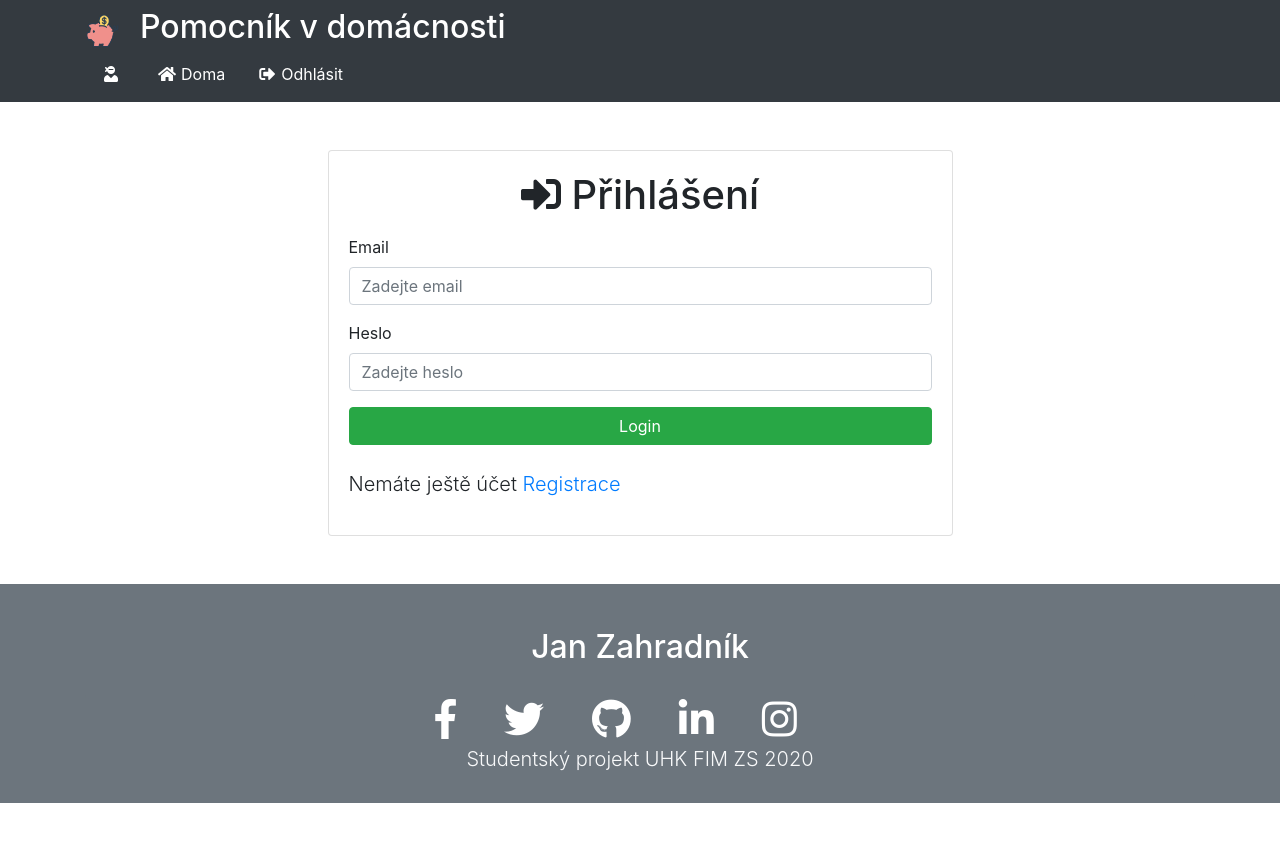
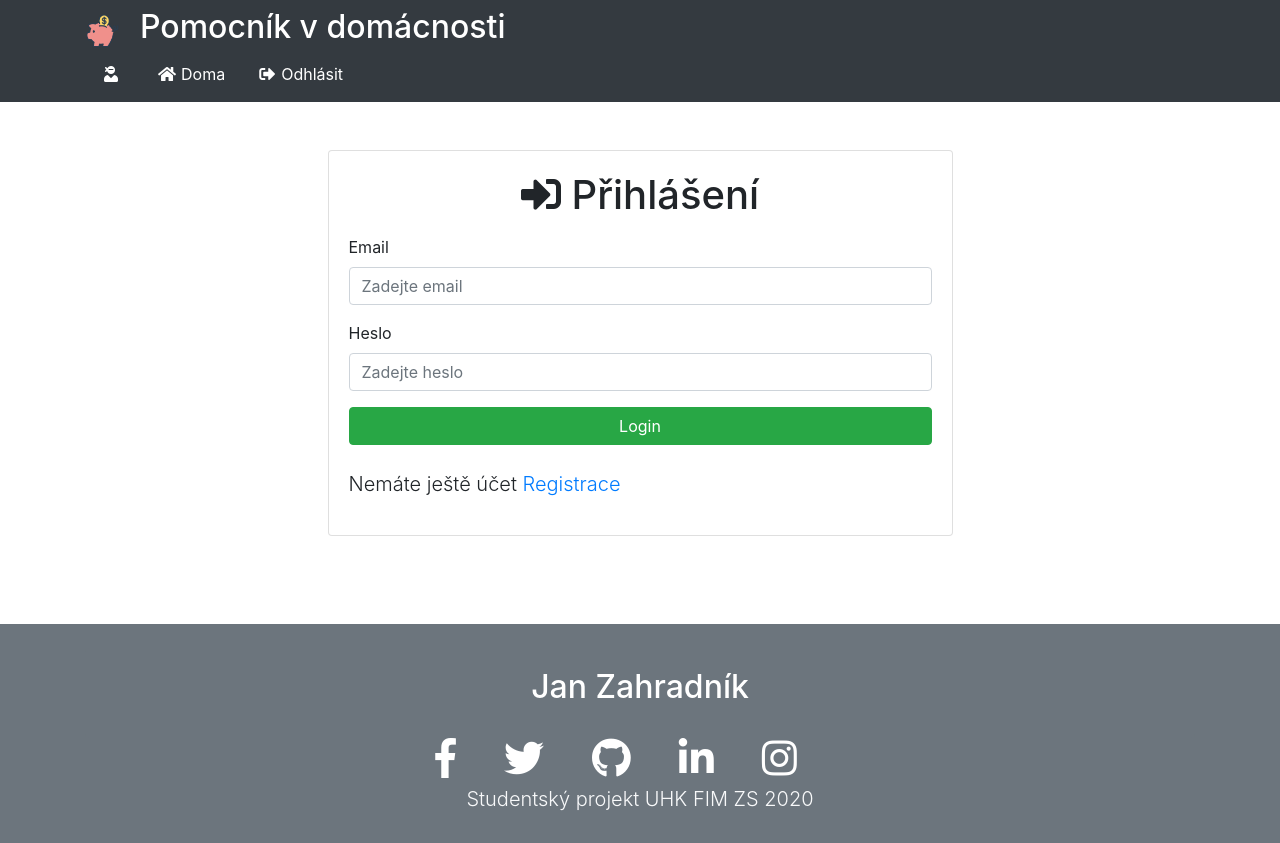
Before and after one commit to zahradjan/HouseKeeper, a React (Create React App) app: page /login in a window 1280 px wide. Before the commit the page ends 811 px from the top, so only its background shows below. Built offline with nearby package versions, Linux system fonts and the light colour scheme.

Commit message:
Footer always on bottom of page

```diff
--- a/src/App.js
+++ b/src/App.js
@@ -19,8 +19,8 @@ const App = () => {
 
   const callbackUsername = () => {
     const bearer = localStorage.getItem("jwt")
-    if(bearer !== null){
-     const user =  extractUserFromToken(bearer)
+    if (bearer !== null) {
+      const user = extractUserFromToken(bearer)
       setUsername(user.name)
     }
   }
@@ -34,7 +34,7 @@ const extractUserFromToken = (bearer) => {
   }
   const isLoggedIn = () => {
     let authenticated = localStorage.getItem('jwt')
-    if(authenticated != null) return true
+    if (authenticated != null) return true
 
     return false
 
@@ -43,32 +43,38 @@ const extractUserFromToken = (bearer) => {
   return (
 
     <div className="App">
+      <div className="Wrapper">
         <Router>
-      <Navbar  userName={userName} callbackUsername={callbackUsername} callbackMessage={callbackMessage}/>
+          <Navbar userName={userName} callbackUsername={callbackUsername} callbackMessage={callbackMessage} />
 
           <Switch>
 
-             <Route path='/login'   render={(props) =>{
-               return(
-                <Login  {...props} callbackUsername={callbackUsername} message={message}/>
+            <Route path='/login' render={(props) => {
+              return (
+                <Login  {...props} callbackUsername={callbackUsername} message={message} />
               )
-             }}   />
-             <Route path='/register'   render={(props)  =>{
-               return(
-                <Register  {...props} callbackMessage={callbackMessage}/>
+            }} />
+            <Route path='/register' render={(props) => {
+              return (
+                <Register  {...props} callbackMessage={callbackMessage} />
               )
-             }}   />
-                <Route exact path='/'  render={(props) =>(
+            }} />
+            <Route exact path='/' render={(props) => (
               isLoggedIn() ? (
-                      <Dashboard {...props} userName={userName}/>
+                <Dashboard {...props} userName={userName} />
               ) : (
-                      <Redirect to="/login"/>
+                  <Redirect to="/login" />
                 ))} />
           </Switch>
 
-      <Footer />
+
         </Router>
       </div>
+
+      <Footer />
+
+    </div>
+
 
   );
 }
--- a/src/index.css
+++ b/src/index.css
@@ -1,5 +1,10 @@
+html{
+  height: 100%;
+}
+
 body {
-  margin: 0;
+  height: 100%;
+
   font-family: -apple-system, BlinkMacSystemFont, 'Segoe UI', 'Roboto', 'Oxygen',
     'Ubuntu', 'Cantarell', 'Fira Sans', 'Droid Sans', 'Helvetica Neue',
     sans-serif;
@@ -12,17 +17,37 @@ code {
     monospace;
 }
 
-#main{
+/* #main{
 
   min-height: calc(100vh - 260px - 68px);
   display: flex;
   flex-direction: column;
+} */
+#root{
+  height: 100%;
 }
 
+.App {
+  height: 100%;
+
+}
+
+.Wrapper{
+  min-height: 72%;
+
+}
 
 footer{
-
+  /* position:relative; */
+  /* width: 100%; */
   margin-top: auto;
+  /* bottom:0 */
+  /* position: relative;
+  bottom: 0; */
+  /* margin-top: -275px; negative value of footer height */
+  /* height: 275px;
+  clear:both;
+  padding-top:20px; */
 
 
 }
```
Lines whose indentation alone changed are shown as unchanged.
